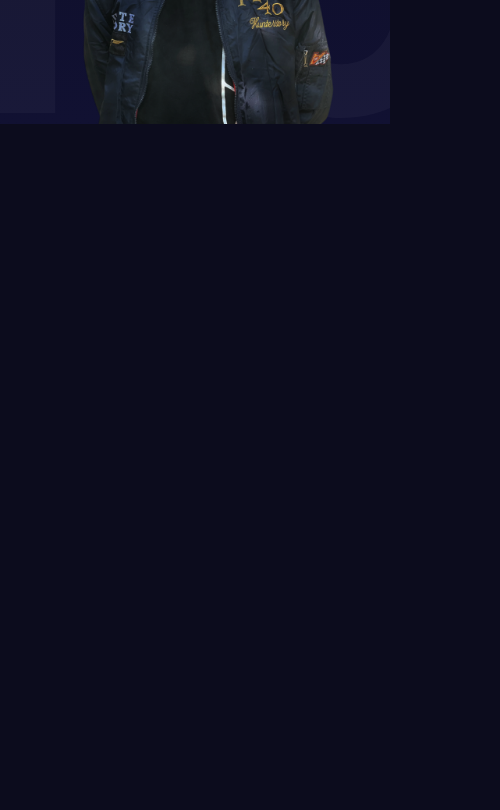
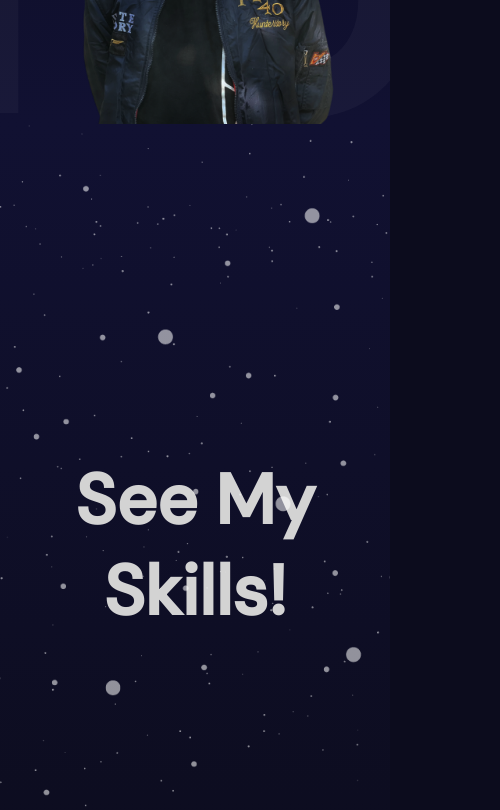
Before and after one commit to moeinparvizi/me, a React (Vite) app: page / in a window 390 px wide. Shown: the part 720-1530 px from the top of the page, 500 px wide, since content can reach past the window. Before the commit the page ends 844 px from the top, so only its background shows below. Built offline with nearby package versions, Linux system fonts and the light colour scheme.

Commit message:
responsive parallax section

```diff
--- a/src/App.jsx
+++ b/src/App.jsx
@@ -19,11 +19,11 @@ function App() {
         <Navbar />
         <Hero />
       </section>
-      {/* <section id="skills"><Parallax type="skills" /></section>
-      <section><Skills /></section>
+      <section id="skills"><Parallax type="skills" /></section>
+      {/* <section><Skills /></section> */}
       <section id="portfolio"><Parallax type="portfolio" /></section>
       <Portfolio />
-      <section id="about"><About /></section> */}
+      <section id="about"><About /></section>
     </div>
   );
 }
--- a/src/Components/parallax/parallax.scss
+++ b/src/Components/parallax/parallax.scss
@@ -1,4 +1,6 @@
-.parallax{
+@import "../../app.scss";
+
+.parallax {
   width: 100%;
   height: 100%;
   position: relative;
@@ -7,31 +9,46 @@
   align-items: center;
   overflow: hidden;
 
-  h1{
+  h1 {
     font-size: 100px;
     text-transform: capitalize;
+
+    @include mobile {
+      font-size: 70px;
+      text-align: center;
+    }
   }
 
-  .mountains{
-    background-image: url('/public/mountains.png');
+  .mountains {
+    background-image: url("/public/mountains.png");
     background-size: cover;
     background-position: bottom;
     width: 100%;
     height: 100%;
     position: absolute;
     z-index: 3;
+
+    @include mobile {
+      background-size: contain;
+      background-repeat: no-repeat;
+    }
   }
-  .planets{
-    background-image: url('/public/planets.png');
+  .planets {
+    background-image: url("/public/planets.png");
     background-size: cover;
     background-position: bottom;
     width: 100%;
     height: 100%;
     position: absolute;
     z-index: 2;
+
+    @include mobile {
+      background-size: contain;
+      background-repeat: no-repeat;
+    }
   }
-  .stars{
-    background-image: url('/public/stars.png');
+  .stars {
+    background-image: url("/public/stars.png");
     background-size: cover;
     background-position: bottom;
     width: 100%;
```
